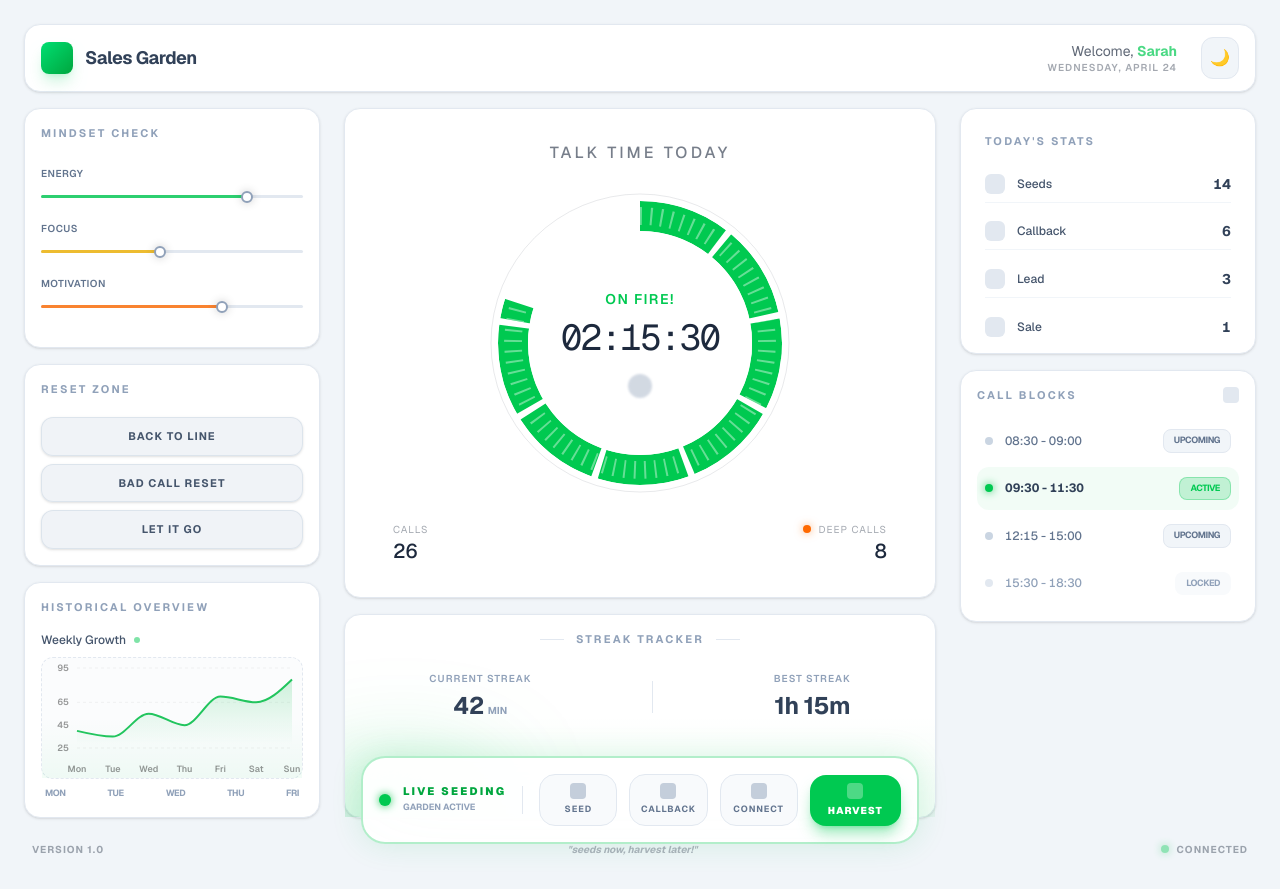
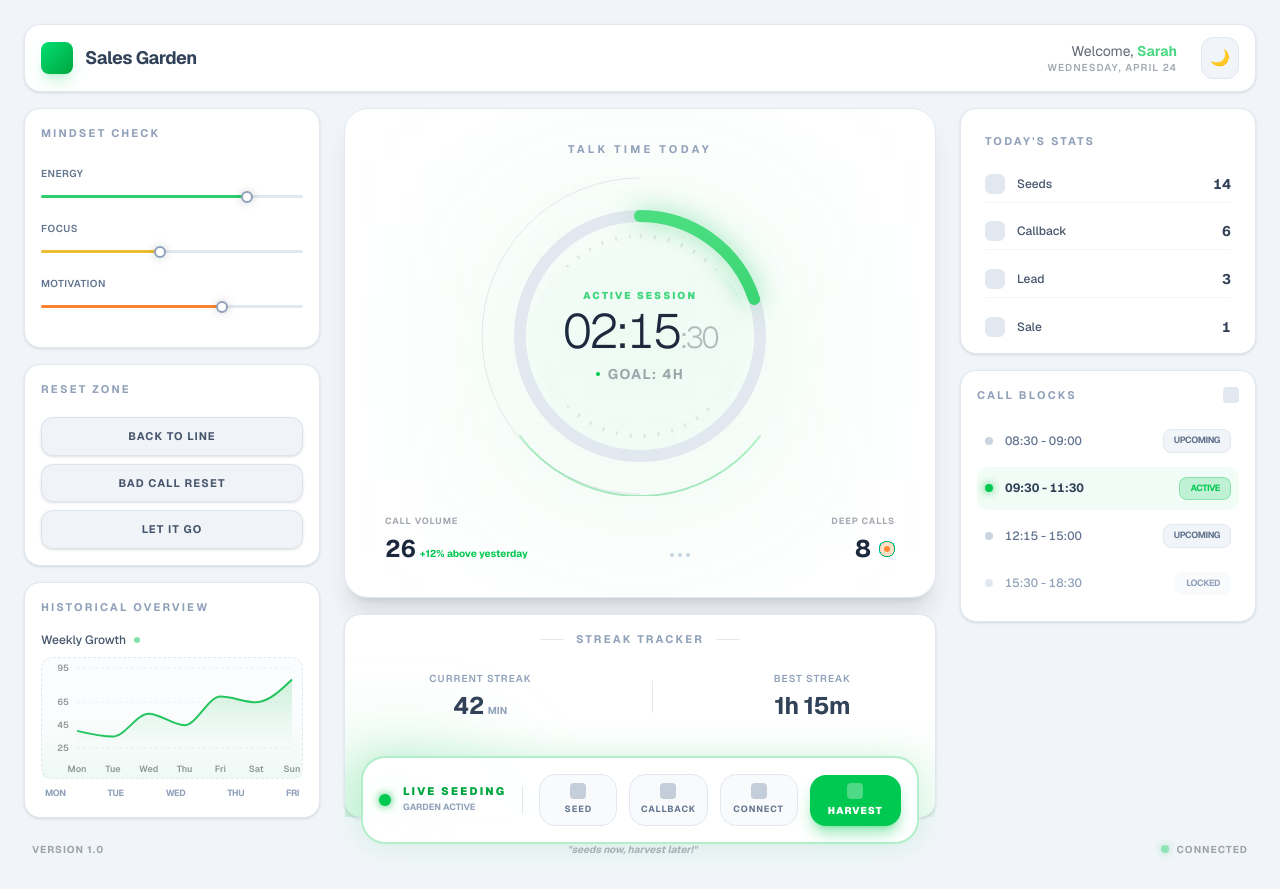
Before and after one commit to jorgezerpa/garden, a Next.js app: page / in a window 1280 px wide. Built offline with nearby package versions, Linux system fonts and the light colour scheme.

Commit message:
Improve talk time section style

```diff
--- a/components/TalkTime.tsx
+++ b/components/TalkTime.tsx
@@ -1,126 +1,142 @@
-import { useState } from 'react';
+'use client'
+import { useState, useEffect } from 'react';
 
 export function TalkTime() {
-  const [progress, setProgress] = useState(80);
+  const [progress, setProgress] = useState(20);
+  const [mounted, setMounted] = useState(false);
 
-  const radius = 127;
+  useEffect(() => setMounted(true), []);
+
+  const radius = 120; // Slightly smaller to allow for glow overflow
   const circumference = 2 * Math.PI * radius;
-  const gapSize = 6;
-  const segmentCount = 9;
-  const segmentLength = (circumference - (segmentCount * gapSize)) / segmentCount;
 
-  const microLineHeight = 18;
-  const microLineCount = 8;
-  const microDashWidth = 2;
-  const microGapWidth = (segmentLength / microLineCount) - microDashWidth;
-  const microDashArray = `${microDashWidth} ${microGapWidth}`;
-
-  const hue = (progress / 100) * 120;
-  const activeColor = getActiveColor(progress);
+  // Progress calculations
   const offset = circumference - (progress / 100) * circumference;
 
-
-  function getActiveColor(progress:number): string {
-    const segmentColors = [
-      '#00C950'
-    ];
-
-    return segmentColors[0]
-}
+  if (!mounted) return null;
 
   return (
-    <div className="overflow-hidden bg-white dark:bg-[#252b39]/80 backdrop-blur-md border border-slate-200 dark:border-white/10 shadow-sm rounded-2xl p-8 flex-[2.5] min-h-[450px] flex flex-col items-center justify-between relative transition-all duration-500 text-slate-800 dark:text-white">
+    <div className="overflow-hidden bg-white dark:bg-[#252b39]/80 backdrop-blur-md border border-slate-200 dark:border-white/10 shadow-xl rounded-3xl p-8 flex-[2.5] min-h-[480px] flex flex-col items-center justify-between relative transition-all duration-500 text-slate-800 dark:text-white">
+
+      {/* Background Decorative Ambient Glow */}
+      <div className="absolute top-1/2 left-1/2 -translate-x-1/2 -translate-y-1/2 w-64 h-64 bg-green-500/10 blur-[100px] pointer-events-none" />
 
       {/* Top Header */}
       <div className="text-center z-10">
-        <h3 className="text-base uppercase tracking-[0.2em] opacity-60 font-medium">
+        <h3 className="text-[11px] uppercase tracking-[0.3em] text-slate-400 dark:text-slate-500 font-bold">
           Talk Time Today
         </h3>
       </div>
 
       {/* Main Visual Container */}
-      <div className="relative w-[300px] h-[300px] flex items-center justify-center">
+      <div className="relative w-[320px] h-[320px] flex items-center justify-center">
 
-        {/* SVG Indicator */}
         <svg
-          width="300" height="300" viewBox="0 0 300 300"
-          className="-rotate-90 filter drop-shadow-[0_0_8px_rgba(255,255,255,0.1)]"
+          width="320" height="320" viewBox="0 0 320 320"
+          className="-rotate-90"
         >
           <defs>
-            <mask id="segment-mask">
-              <circle cx="150" cy="150" r={radius} stroke="white" strokeWidth="30" fill="none" strokeDasharray={`${segmentLength} ${gapSize}`} />
-            </mask>
-            <mask id="micro-lines-mask">
-              <circle cx="150" cy="150" r={radius} stroke="white" strokeWidth={microLineHeight} fill="none" strokeDasharray={microDashArray} />
+            {/* Gradient for the main progress line */}
+            <linearGradient id="progressGradient" x1="0%" y1="0%" x2="100%" y2="0%">
+              <stop offset="0%" stopColor="#22c55e" />
+              <stop offset="100%" stopColor="#4ade80" />
+            </linearGradient>
+
+            {/* Tapered Mask for the Outer Half-Ring */}
+            <mask id="taperMask">
+               <radialGradient id="taperGrad">
+                 <stop offset="90%" stopColor="white" />
+                 <stop offset="100%" stopColor="transparent" />
+               </radialGradient>
+               {/* This creates the "thick in middle, thin at ends" look via a stroke-dasharray and linecap */}
             </mask>
           </defs>
 
-          {/* Thin Outer Border */}
-          <circle cx="150" cy="150" r="149" stroke="currentColor" strokeWidth="1" fill="none" className="opacity-10" />
+          {/* 1. The Tapered Outer Half-Ring (Visual Flare) */}
+          <path
+            d="M 160,160 m -158,0 a 158,158 0 1,1 316,0"
+            fill="none"
+            stroke="currentColor"
+            strokeWidth="0.5"
+            className="opacity-20"
+          />
+          <path
+            d="M 60,280 A 150,150 0 0 1 60,40"
+            fill="none"
+            stroke="url(#progressGradient)"
+            strokeWidth="2"
+            strokeLinecap="round"
+            className="opacity-40"
+          />
 
-          {/* Active Progress */}
+          {/* 2. Background Track (Ghost ring) */}
           <circle
-            cx="150" cy="150" r={radius}
-            stroke={activeColor} strokeWidth="30" fill="none"
-            mask="url(#segment-mask)"
+            cx="160" cy="160" r={radius}
+            stroke="currentColor" strokeWidth="12" fill="none"
+            className="text-slate-200 dark:text-white/5"
+          />
+
+          {/* 3. The Main Glowing Progress Bar */}
+          <circle
+            cx="160" cy="160" r={radius}
+            stroke="url(#progressGradient)" strokeWidth="12" fill="none"
             strokeDasharray={circumference}
             strokeDashoffset={offset}
-            className="transition-all duration-700 ease-in-out"
+            strokeLinecap="round"
+            className="transition-all duration-1000 ease-out drop-shadow-[0_0_12px_rgba(34,197,94,0.5)]"
           />
 
-          {/* Micro-Lines */}
-          <g mask="url(#segment-mask)">
-            <circle
-              cx="150" cy="150" r={radius}
-              stroke="white" strokeWidth={microLineHeight} fill="none"
-              mask="url(#micro-lines-mask)"
-              strokeDasharray={circumference} strokeDashoffset={offset}
-              className="transition-all duration-700 ease-in-out opacity-40"
-            />
-          </g>
+          {/* 4. The Cyber-Ticks (Inner Dial) */}
+          <circle
+            cx="160" cy="160" r={radius - 20}
+            stroke="currentColor" strokeWidth="4" fill="none"
+            strokeDasharray="2 12"
+            className="opacity-10"
+          />
         </svg>
 
-        {/* Inner Circle Text */}
+        {/* Center UI */}
         <div className="absolute inset-0 flex items-center justify-center">
-          <div className="text-center z-10">
-            <span className="text-[14px] font-semibold uppercase tracking-widest text-green-500 dark:drop-shadow-[0_0_8px_rgba(34,197,94,0.4)] mb-2 block">
-              On Fire!
+          <div className="text-center bg-white/5 dark:bg-black/5 p-8 rounded-full backdrop-blur-sm border border-white/5">
+            <span className="text-[10px] font-black uppercase tracking-[0.2em] text-green-500 mb-1 block animate-pulse">
+              Active Session
             </span>
-            <h2 className="text-4xl font-mono tracking-tighter text-slate-800 dark:text-white dark:drop-shadow-[0_0_10px_rgba(255,255,255,0.2)]">
-              02:15:30
+            <h2 className="text-5xl font-light tracking-tighter tabular-nums text-slate-800 dark:text-white">
+              02:15<span className="opacity-30 text-3xl">:30</span>
             </h2>
-            {/* Leaves/Icon placeholder */}
-            <div className="mt-4 flex justify-center opacity-40">
-              <div className="w-6 h-6 bg-slate-400 dark:bg-slate-600 rounded-full blur-[1px]" />
+            <div className="flex items-center justify-center gap-2 mt-2">
+                <div className="w-1 h-1 rounded-full bg-green-500" />
+                <span className="text-[14px] font-bold opacity-40 uppercase tracking-widest">Goal: 4h</span>
             </div>
           </div>
         </div>
-
-
-
-
       </div>
 
-
       {/* Bottom Stats Footer */}
-      <div className="w-full flex justify-between items-center px-4">
-        <div className="flex flex-col">
-          <span className="text-[10px] uppercase tracking-widest opacity-40">Calls</span>
-          <span className="text-xl font-medium">26</span>
+      <div className="w-full flex justify-between items-end px-2">
+        <div className="flex flex-col gap-1">
+          <span className="text-[9px] font-bold uppercase tracking-widest opacity-40">Call Volume</span>
+          <div className="flex items-baseline gap-1">
+            <span className="text-2xl font-bold">26</span>
+            <span className="text-[10px] text-green-500 font-bold">+12% above yesterday</span>
+          </div>
         </div>
 
-        {/* Small separator line */}
-        <div className="h-8 w-[1px] bg-white/10" />
+        {/* Center Aesthetic Divider */}
+        <div className="flex gap-1 pb-2">
+            {[1,2,3].map(i => <div key={i} className="w-1 h-1 rounded-full bg-slate-300 dark:bg-white/10" />)}
+        </div>
 
-        <div className="flex flex-col items-end">
+        <div className="flex flex-col items-end gap-1">
+          <span className="text-[9px] font-bold uppercase tracking-widest opacity-40">Deep Calls</span>
           <div className="flex items-center gap-2">
-            <div className="w-2 h-2 rounded-full bg-orange-500 shadow-[0_0_8px_rgba(249,115,22,0.6)]" />
-            <span className="text-[10px] uppercase tracking-widest opacity-40">Deep Calls</span>
+            <span className="text-2xl font-bold">8</span>
+            <div className="w-4 h-4 rounded-full bg-orange-500/20 border border-orange-500/50 flex items-center justify-center">
+                <div className="w-1.5 h-1.5 rounded-full bg-orange-500 animate-pulse" />
+            </div>
           </div>
-          <span className="text-xl font-medium">8</span>
         </div>
       </div>
-
     </div>
   );
 }
```
